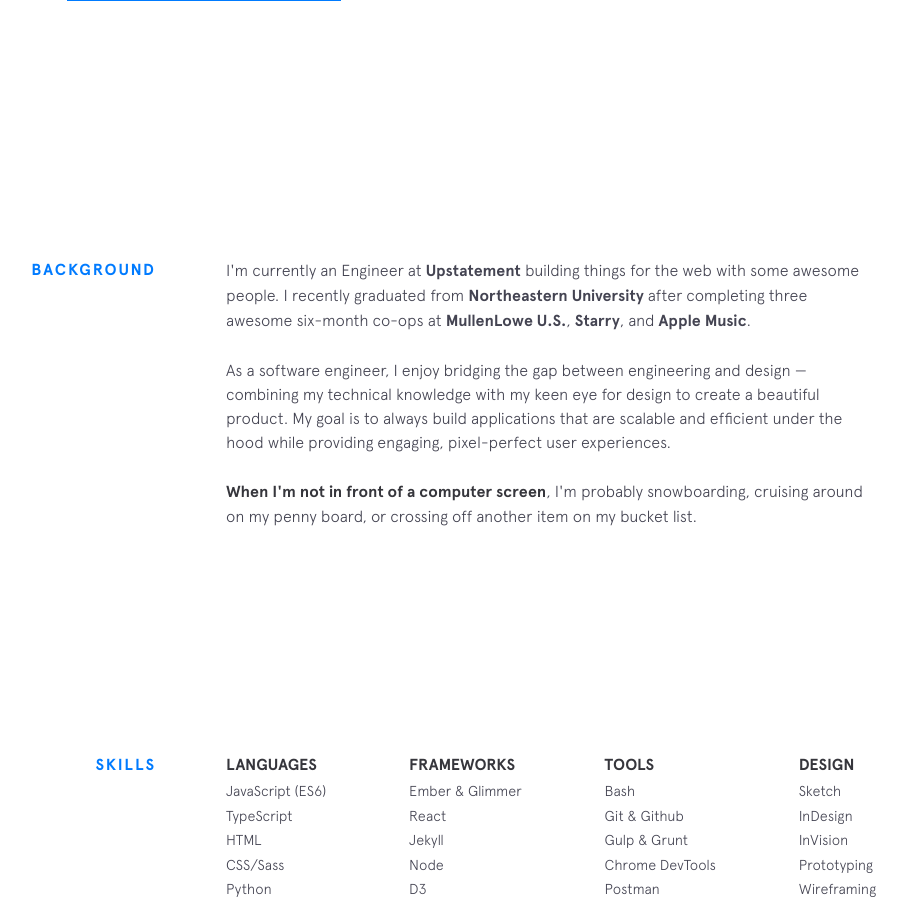
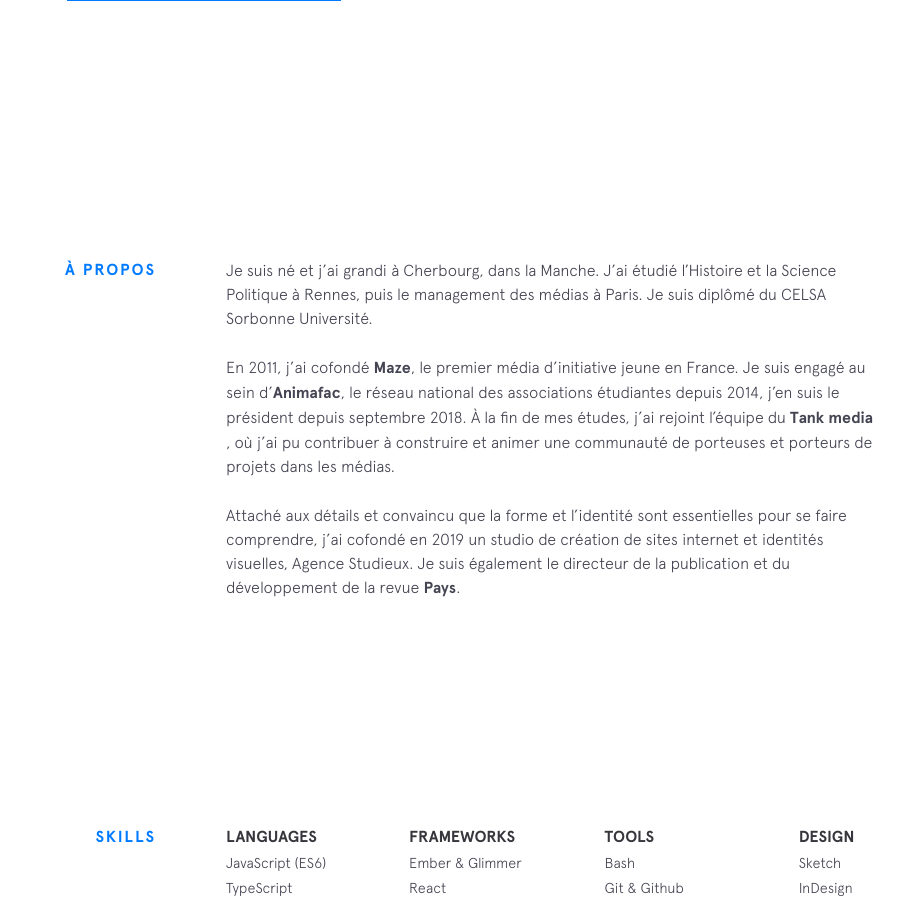
Before and after one commit to bthv1/baptistethevelein.fr, a Jekyll site: the page built from index.html, in a window 1280 px wide and 900 px high, scrolled down 742 px. Shown: the whole window, without its empty margins (224-1131 px from the left). Built offline with Jekyll 4.4.1, drawn with Linux system fonts in a browser that asks for light colours; nearby versions of some CDN libraries.

Commit message:
Update background.html

```diff
--- a/_includes/background.html
+++ b/_includes/background.html
@@ -1,24 +1,23 @@
 <section class="section background">
-  <div class="section__title">Background</div>
+  <div class="section__title">À propos</div>
   <div class="section__content">
     <p>
-      I'm currently an Engineer at
-      <a class="underline-link" href="https://www.upstatement.com/" target="_blank">Upstatement</a> building things for the web with some awesome people. I recently graduated from
-      <a class="underline-link" href="http://www.ccis.northeastern.edu/" target="_blank">Northeastern University</a> after completing three awesome six-month co-ops at
-      <a class="underline-link" href="https://us.mullenlowe.com/" target="_blank">MullenLowe U.S.</a>,
-      <a class="underline-link" href="https://starry.com/" target="_blank">Starry</a>, and
-      <a class="underline-link" href="https://www.apple.com/music/" target="_blank">Apple Music</a>.
+      Je suis né et j’ai grandi à Cherbourg, dans la Manche. J’ai étudié l’Histoire et la Science Politique à Rennes, puis le
+      management des médias à Paris. Je suis diplômé du CELSA Sorbonne Université.
     </p>
 
     <p>
-      As a software engineer, I enjoy bridging the gap between engineering and design &mdash; combining my technical knowledge
-      with my keen eye for design to create a beautiful product. My goal is to always build applications that are scalable
-      and efficient under the hood while providing engaging, pixel-perfect user experiences.
+      En 2011, j’ai cofondé <a class="underline-link" href="https://maze.fr/" target="_blank">Maze</a>, le premier média
+      d’initiative jeune en France. Je suis engagé au sein d’<a class="underline-link" href="https://animafac.net/" target="_blank">Animafac</a>, le réseau national des
+      associations étudiantes depuis 2014, j’en suis le président depuis septembre 2018. À la fin de mes études,
+      j’ai rejoint l’équipe du <a class="underline-link" href="https://media.letank.fr/"  target="_blank">Tank media</a>, où j’ai pu contribuer à construire et animer
+      une communauté de porteuses et porteurs de projets dans les médias.
     </p>
 
     <p>
-      <strong>When I'm not in front of a computer screen</strong>, I'm probably snowboarding, cruising around on my penny board,
-      or crossing off another item on my bucket list.
+      Attaché aux détails et convaincu que la forme et l’identité sont essentielles pour se faire comprendre, j’ai cofondé
+      en 2019 un studio de création de sites internet et identités visuelles, Agence Studieux. Je suis également le directeur
+      de la publication et du développement de la revue <a class="underline-link" href="https://pays-revue.com/" target="_blank">Pays</a>.
     </p>
 
     <!-- {% include employment-status.html %} -->
```
